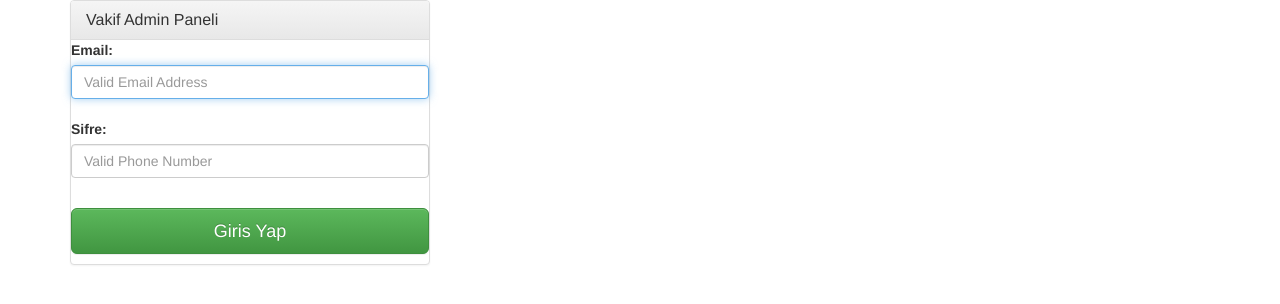
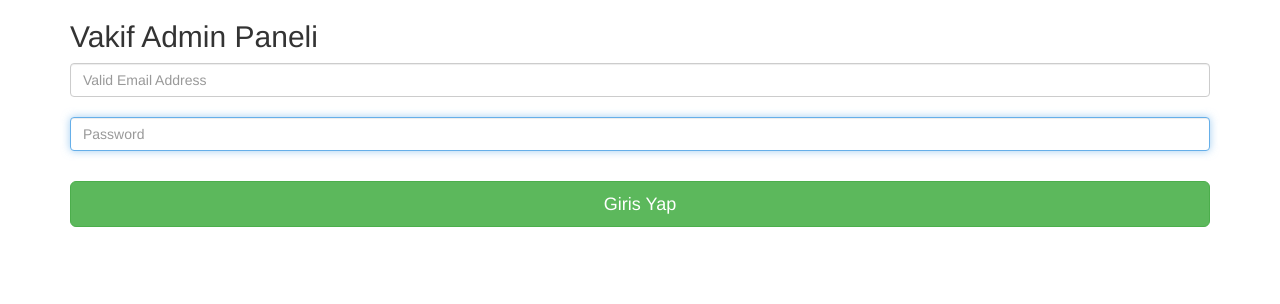
Before and after one commit to AlperSakarya/gorevli, a Flask app: page /admin in a window 1280 px wide. Shown: the top 304 px of the page. Run offline with Flask 2, Linux system fonts and the light colour scheme; some libraries are stand-ins or nearby versions.

Commit message:
Fixed the admin login menus

```diff
--- a/routes.py
+++ b/routes.py
@@ -1,6 +1,6 @@
 #!/usr/bin/env python
 from __future__ import print_function
-from flask import Flask, render_template
+from flask import Flask, render_template, url_for
 from forms import signupform, donationform, LoginForm, SmsForm
 from squareconnect.rest import ApiException
 from squareconnect.apis.customers_api import CustomersApi
--- a/templates/admin.html
+++ b/templates/admin.html
@@ -2,25 +2,25 @@
 {% block content %}
 
 <div class="container">
-    <div class="row">
-        <div class="col-xs-12 col-md-4">
-            <div class="panel panel-default">
-                <div class="panel-heading">
-                    <h3 class="panel-title">
-                        Vakif Admin Paneli
-                    </h3>
-                </div>
-                <form action="adminlogin" method="post">
-                    <label>Email:</label>
-                    <input type="text" name="adminEmail" class="form-control" placeholder="Valid Email Address"
-                                    required autofocus/><br><p>
-                    <label>Sifre:</label>
-                    <input type="password" name="adminPassword" class="form-control" placeholder="Valid Phone Number"
+
+                <form class="form-signin" action="adminlogin" method="post">
+
+                    <h2 class="form-signin-heading">Vakif Admin Paneli</h2>
+
+		    <label for="adminEmail" class="sr-only">Email address</label>
+                    <input type="email" name="adminEmail" class="form-control" placeholder="Valid Email Address"><br><p>
+		    <label for="adminPassword" class="sr-only">Password</label>
+                    <input type="password" name="adminPassword" class="form-control" placeholder="Password"
                                     required autofocus/><br><p>
                     <input type="submit" value="Giris Yap" class="btn btn-success btn-lg btn-block" role="button">
                 </form>
-            </div>
-        </div>
-    </div>
+
+
+
+
+
+
 </div>
+
+
 {% endblock %}
--- a/templates/layout.html
+++ b/templates/layout.html
@@ -1,20 +1,33 @@
 <!DOCTYPE html>
 <html>
 <head>
-  <title>Semerkand Washington D.C Vakfi Uyelik ve Bagis Formu</title>
+    <meta charset="utf-8">
+    <meta http-equiv="X-UA-Compatible" content="IE=edge">
+    <meta name="viewport" content="width=device-width, initial-scale=1">
+    <meta name="description" content="">
+    <meta name="author" content="">
+    <title>Semerkand Washington D.C Vakfi Uyelik ve Bagis Formu</title>
 
-<!-- Latest compiled and minified CSS -->
-<link rel="stylesheet" href="https://maxcdn.bootstrapcdn.com/bootstrap/3.3.7/css/bootstrap.min.css" integrity="sha384-BVYiiSIFeK1dGmJRAkycuHAHRg32OmUcww7on3RYdg4Va+PmSTsz/K68vbdEjh4u" crossorigin="anonymous">
+        <link rel="stylesheet" type="text/css" href="https://maxcdn.bootstrapcdn.com/bootstrap/3.3.7/css/bootstrap.min.css">
+        <script src="//code.jquery.com/jquery-1.9.1.js"></script>
+        <script src="//code.jquery.com/ui/1.11.4/jquery-ui.js"></script>
+        <script src="https://maxcdn.bootstrapcdn.com/bootstrap/3.3.7/js/bootstrap.min.js"></script>
+        <script type="text/javascript" src="https://ajax.googleapis.com/ajax/libs/jquery/1.12.4/jquery.min.js"></script>
 
-<!-- Optional theme -->
-<link rel="stylesheet" href="https://maxcdn.bootstrapcdn.com/bootstrap/3.3.7/css/bootstrap-theme.min.css" integrity="sha384-rHyoN1iRsVXV4nD0JutlnGaslCJuC7uwjduW9SVrLvRYooPp2bWYgmgJQIXwl/Sp" crossorigin="anonymous">
 
-<!-- Latest compiled and minified JavaScript -->
-<script src="https://maxcdn.bootstrapcdn.com/bootstrap/3.3.7/js/bootstrap.min.js" integrity="sha384-Tc5IQib027qvyjSMfHjOMaLkfuWVxZxUPnCJA7l2mCWNIpG9mGCD8wGNIcPD7Txa" crossorigin="anonymous"></script>
 
-<script src="../static/js/formcalculations.js"></script>
+    <!--[if lt IE 9]>
+      <script src="https://oss.maxcdn.com/html5shiv/3.7.3/html5shiv.min.js"></script>
+      <script src="https://oss.maxcdn.com/respond/1.4.2/respond.min.js"></script>
+    <![endif]-->
+
 </head>
+
 <body>
+
+
   {% block content %}{% endblock %}
+
+
 </body>
 </html>
```
